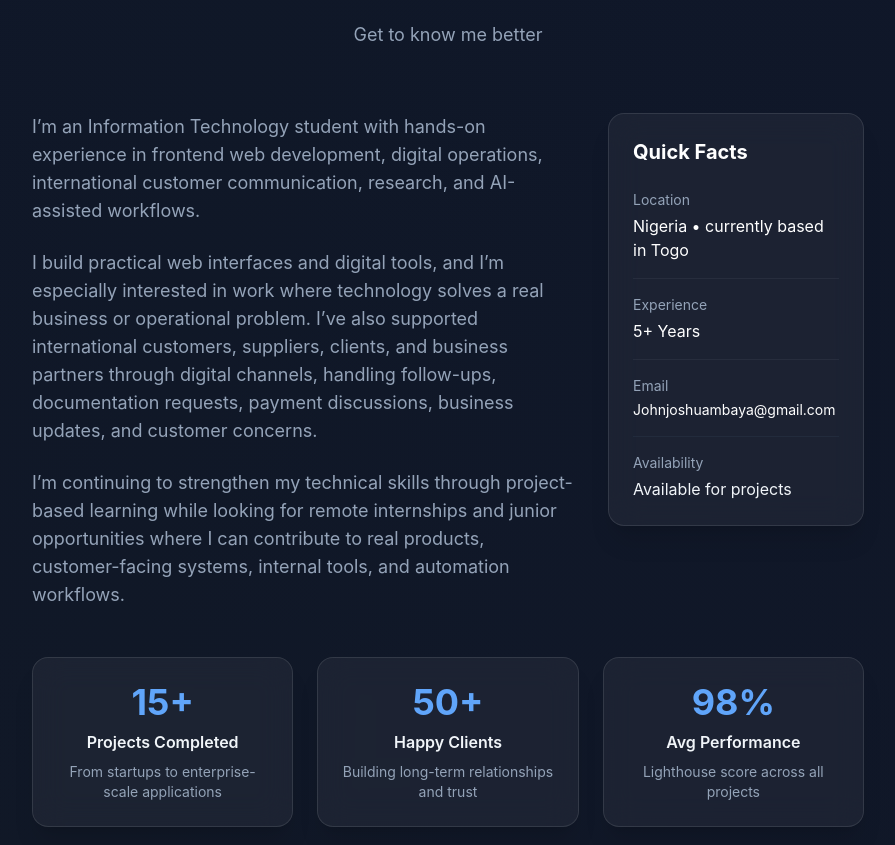
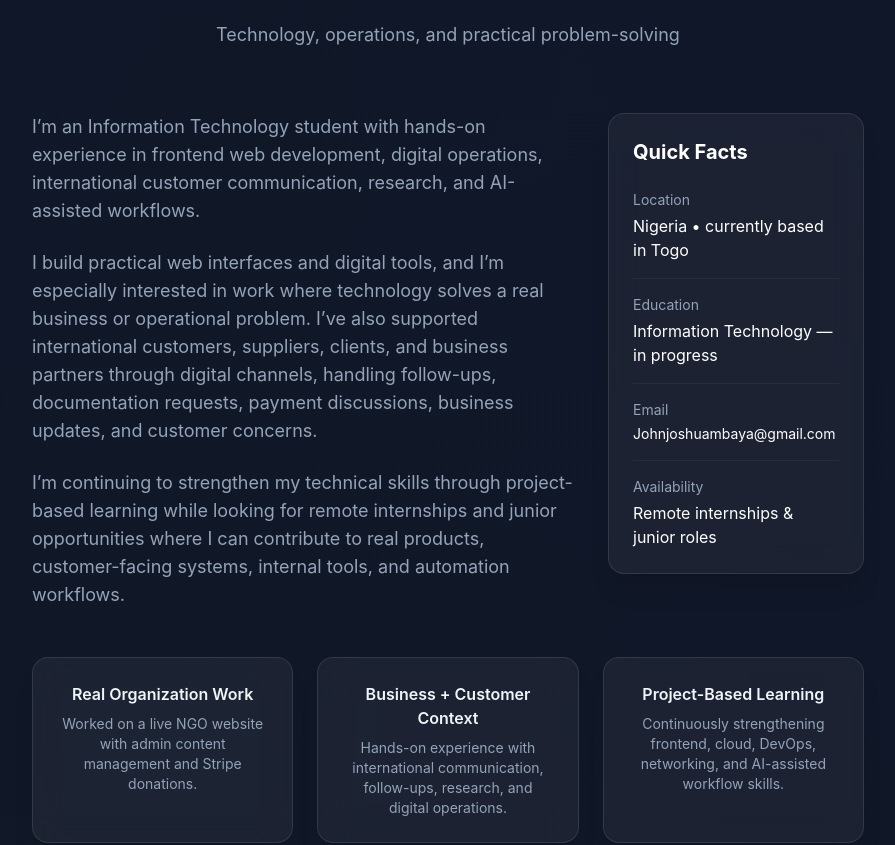
Before and after one commit to johnjoshuajj200m/AJ-portfolio-, a React (Vite) app: page / in a window 1280 px wide. Shown: the part 3697-4542 px from the top of the page, without its empty margins (192-1087 px from the left). Built offline with nearby package versions, Linux system fonts and the light colour scheme; the HTML template or start-up script is replaced by a standard one.

Commit message:
Replace inflated experience stats with accurate profile facts

```diff
--- a/src/sections/AboutSection.tsx
+++ b/src/sections/AboutSection.tsx
@@ -11,7 +11,6 @@ const AboutSection: React.FC = () => {
   return (
     <Section id="about" className="bg-gradient-to-b from-slate-900/50 to-gray-900/50 border-t border-white/5">
       <Container size="md">
-        {/* Section Title */}
         <motion.div
           className="text-center mb-12 md:mb-16"
           initial={{ opacity: 0, y: -20 }}
@@ -20,14 +19,10 @@ const AboutSection: React.FC = () => {
           viewport={{ once: true }}
         >
           <h2 className="text-2xl md:text-4xl lg:text-5xl font-bold mb-4 text-white">About Me</h2>
-          <p className="text-slate-400 text-sm md:text-base lg:text-lg">
-            Get to know me better
-          </p>
+          <p className="text-slate-400 text-sm md:text-base lg:text-lg">Technology, operations, and practical problem-solving</p>
         </motion.div>
 
-        {/* Content */}
         <div className="grid grid-cols-1 md:grid-cols-3 gap-6 md:gap-8 mb-12">
-          {/* Main Text */}
           <motion.div
             className="md:col-span-2"
             initial={{ opacity: 0, x: -50 }}
@@ -51,18 +46,9 @@ const AboutSection: React.FC = () => {
             </div>
           </motion.div>
 
-          {/* Info Card */}
-          <motion.div
-            initial={{ opacity: 0, x: 50 }}
-            whileInView={{ opacity: 1, x: 0 }}
-            transition={{ duration: 0.6 }}
-            viewport={{ once: true }}
-          >
+          <motion.div initial={{ opacity: 0, x: 50 }} whileInView={{ opacity: 1, x: 0 }} transition={{ duration: 0.6 }} viewport={{ once: true }}>
             <Card>
-              <h3 className="text-lg md:text-xl font-bold text-white mb-6">
-                Quick Facts
-              </h3>
-
+              <h3 className="text-lg md:text-xl font-bold text-white mb-6">Quick Facts</h3>
               <div className="space-y-4">
                 <div>
                   <p className="text-slate-400 text-xs md:text-sm mb-1">Location</p>
@@ -70,25 +56,24 @@ const AboutSection: React.FC = () => {
                 </div>
                 <hr className="border-white/5" />
                 <div>
-                  <p className="text-slate-400 text-xs md:text-sm mb-1">Experience</p>
-                  <p className="text-white text-sm md:text-base">5+ Years</p>
+                  <p className="text-slate-400 text-xs md:text-sm mb-1">Education</p>
+                  <p className="text-white text-sm md:text-base">Information Technology — in progress</p>
                 </div>
                 <hr className="border-white/5" />
                 <div>
                   <p className="text-slate-400 text-xs md:text-sm mb-1">Email</p>
                   <p className="text-white break-all text-xs md:text-sm">{profile.email}</p>
                 </div>
-                <hr className="border-slate-700/30" />
+                <hr className="border-white/5" />
                 <div>
-                  <p className="text-slate-400 text-sm mb-1">Availability</p>
-                  <p className="text-slate-100">Available for projects</p>
+                  <p className="text-slate-400 text-xs md:text-sm mb-1">Availability</p>
+                  <p className="text-white text-sm md:text-base">Remote internships & junior roles</p>
                 </div>
               </div>
             </Card>
           </motion.div>
         </div>
 
-        {/* Highlights */}
         <motion.div
           className="grid md:grid-cols-3 gap-6"
           initial={{ opacity: 0 }}
@@ -98,25 +83,19 @@ const AboutSection: React.FC = () => {
         >
           {[
             {
-              number: '15+',
-              label: 'Projects Completed',
-              description: 'From startups to enterprise-scale applications',
+              label: 'Real Organization Work',
+              description: 'Worked on a live NGO website with admin content management and Stripe donations.',
             },
             {
-              number: '50+',
-              label: 'Happy Clients',
-              description: 'Building long-term relationships and trust',
+              label: 'Business + Customer Context',
+              description: 'Hands-on experience with international communication, follow-ups, research, and digital operations.',
             },
             {
-              number: '98%',
-              label: 'Avg Performance',
-              description: 'Lighthouse score across all projects',
+              label: 'Project-Based Learning',
+              description: 'Continuously strengthening frontend, cloud, DevOps, networking, and AI-assisted workflow skills.',
             },
           ].map((stat) => (
             <Card key={stat.label} className="text-center">
-              <p className="text-4xl font-bold text-accent-light mb-2">
-                {stat.number}
-              </p>
               <p className="font-semibold text-slate-100 mb-2">{stat.label}</p>
               <p className="text-sm text-slate-400">{stat.description}</p>
             </Card>
```
